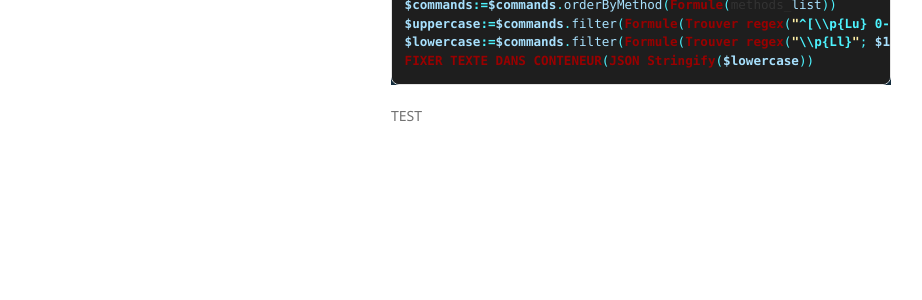
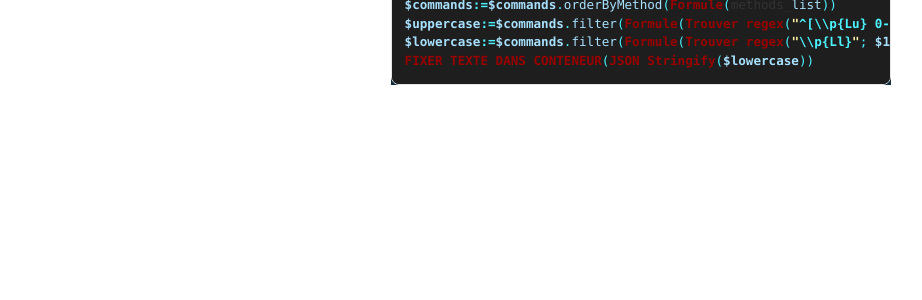
Before and after one commit to miyako/pages, a Jekyll site: the page built from index.md, in a window 1280 px wide. Shown: the part 484-784 px from the top of the page, without its empty margins (179-1101 px from the left). Built offline with Jekyll 4.4.1, drawn with Linux system fonts in a browser that asks for light colours.

Commit message:
Update index.md

````diff
--- a/index.md
+++ b/index.md
@@ -28,5 +29,3 @@ $uppercase:=$commands.filter(Formule(Trouver regex("^[\\p{Lu} 0-9]+$"; $1.value;
 $lowercase:=$commands.filter(Formule(Trouver regex("\\p{Ll}"; $1.value; 1)))
 FIXER TEXTE DANS CONTENEUR(JSON Stringify($lowercase))
 ```
-
-TEST
````
Also changed, not shown: other parts of index.md (+1 -0 lines).
